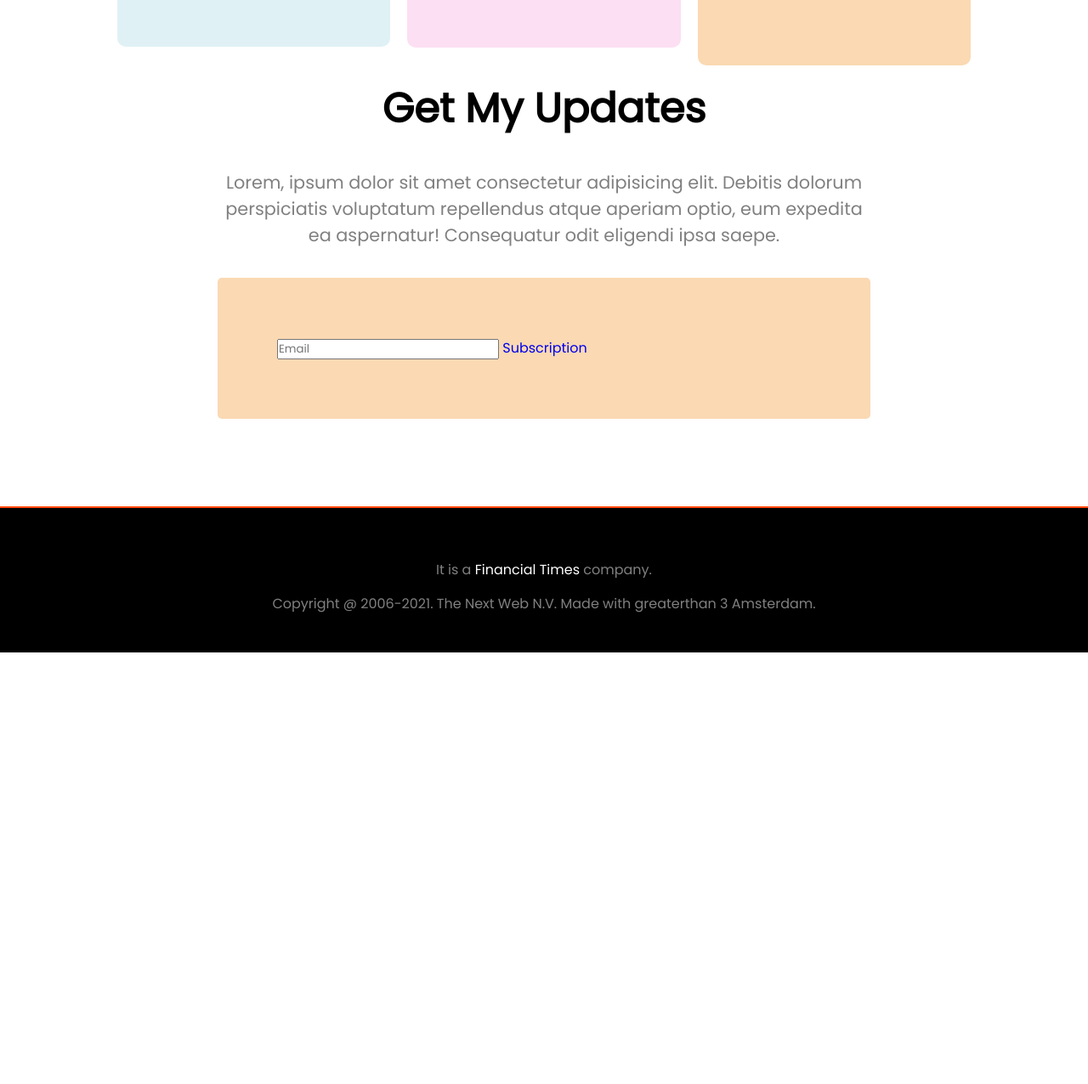
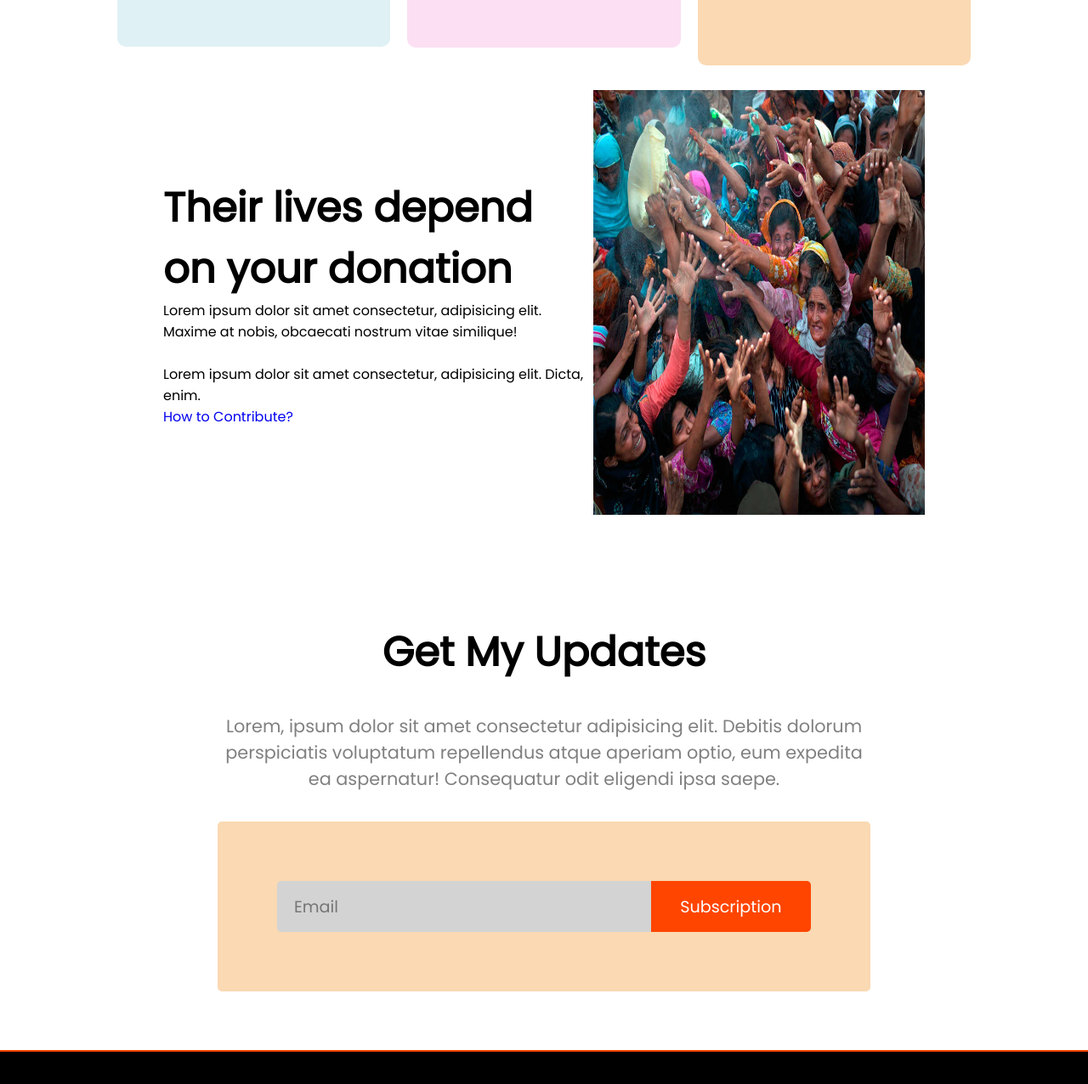
Before and after one commit to WalidurTanjim/my_first_portfolio, a plain HTML site: page index.html in a window 1280 px wide. Shown: the part 2364-3640 px from the top of the page at 85% size. Before the commit the page ends 3132 px from the top, so only its background shows below. Drawn offline with Linux system fonts and the light colour scheme.

Commit message:
added email

```diff
--- a/index.html
+++ b/index.html
@@ -76,14 +76,36 @@
 
 
 
+    <section id="there_life">
+        <div class="inner_life">
+            <div class="left_content">
+                <h1 class="content_h1">Their lives depend on your donation</h1>
+                <p class="
+                content_p1">Lorem ipsum dolor sit amet consectetur, adipisicing elit. Maxime at nobis, obcaecati nostrum vitae similique!</p> <br>
+                <p class="
+                content_p2">Lorem ipsum dolor sit amet consectetur, adipisicing elit. Dicta, enim.</p>
+
+                <a href="#" target="_blank" class="content_a">How to Contribute?</a>
+            </div>
+
+            <div class="right_image">
+                <img src="images/donation6.jpg" alt="Image not founded">
+            </div>
+        </div>
+    </section>      <!-- there_life section end -->
+
+
+
     <section id="email">
         <div class="inner_email">
             <h1 class="email_h1" style="text-align: center;">Get My Updates</h1>
             <p class="email_p" style="text-align: center;">Lorem, ipsum dolor sit amet consectetur adipisicing elit. Debitis dolorum perspiciatis voluptatum repellendus atque aperiam optio, eum expedita ea aspernatur! Consequatur odit eligendi ipsa saepe.</p>
 
             <form action="#" method="post">
-                <input type="text" placeholder="Email" class="email" autocomplete="off">
-                <a href="#" class="subscription">Subscription</a>
+                <div class="email_form">
+                    <input type="text" placeholder="Email" class="email" autocomplete="off">
+                    <a href="#" class="subscription">Subscription</a>
+                </div>
             </form>
         </div>
     </section>      <!-- email section end -->
--- a/style.css
+++ b/style.css
@@ -193,6 +193,42 @@ a{
 
 
 
+/*    there_life css start    */
+#there_life{
+    width: 100%;
+    height: 500px;
+    position: relative;
+    margin: 70px 0;
+}
+#there_life .inner_life{
+    width: 70%;
+    height: 100%;
+    display: flex;
+    justify-content: space-between;
+    align-items: center;
+    content: "";
+    position: absolute;
+    top: 50%;
+    left: 50%;
+    transform: translate(-50%, -50%);
+}
+#there_life .inner_life .left_content .content_h1{
+    font-size: 3rem;
+}
+#there_life .inner_life .left_content .content_p{
+    font-size: 1.3rem;
+    color: #808080;
+}
+#there_life .inner_life .right_image{
+    height: 100%;
+}
+#there_life .inner_life .right_image img{
+    width: 100%;
+    height: 100%;
+}
+
+
+
 
 /*    email css start    */
 #email{
@@ -222,17 +258,40 @@ a{
     background-color: #fad9b3;
     border-radius: 5px;
 }
+#email .inner_email form .email_form{
+    /* width: auto; */
+    display: flex;
+    justify-content: space-between;
+    height: 60px;
+}
+#email .inner_email form .email_form input{
+    width: 70%;
+    height: 100%;
+    border: none;
+    padding-left: 20px;
+    font-size: 1.2rem;
+    color: #808080;
+    background-color: #d3d3d3;
+    border-radius: 5px 0 0 5px;
+}
+#email .inner_email form .email_form .subscription{
+    width: 30%;
+    height: 100%;
+    text-align: center;
+    font-size: 1.2rem;
+    color: #ffffff;
+    background-color: #ff4500;
+    display: flex;
+    justify-content: center;
+    align-items: center;
+    border-radius: 0 5px 5px 0;
+}
 
 
 
 
 
-
-
-
-
-
-
+/*    footer css start    */
 footer{
     text-align: center;
     background-color: #000000;
```
